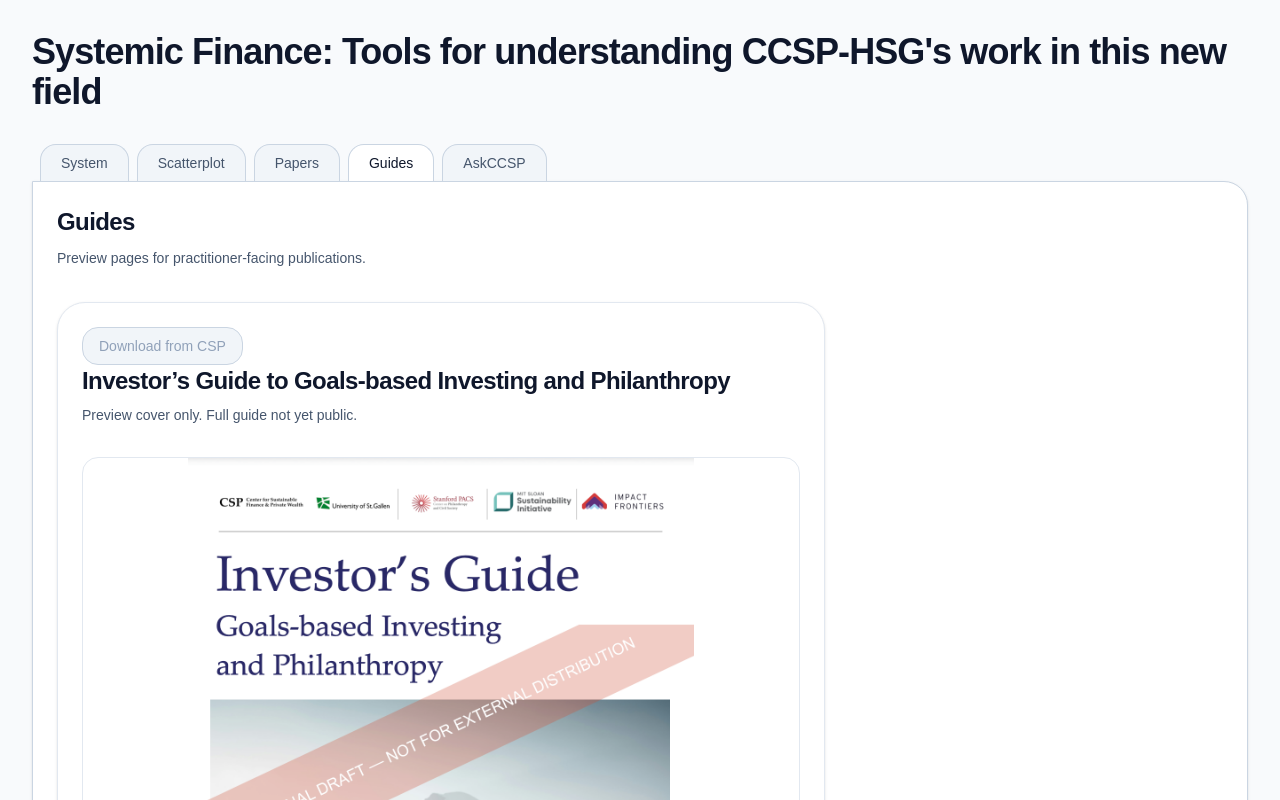
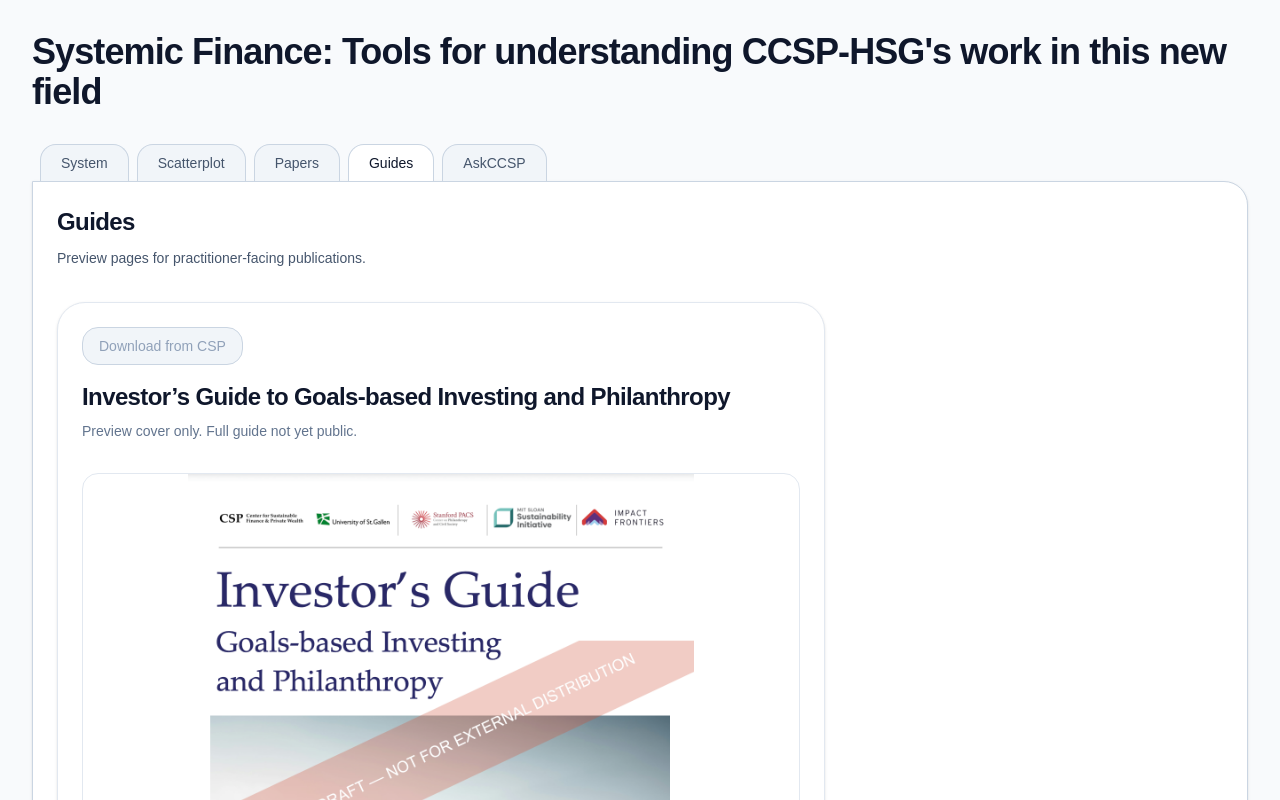
Before and after one commit to jh-tpp/visuals, a Next.js app: page / in a window 1280 px wide. Both pictures are taken after a click on the button "Guides". Shown: the top 800 px of the page. Built offline with nearby package versions, Linux system fonts and the light colour scheme.

Commit message:
Update GuidesPanel.jsx

```diff
--- a/components/GuidesPanel.jsx
+++ b/components/GuidesPanel.jsx
@@ -67,6 +67,7 @@ function GuideCard({ guide }) {
     <section className="grid gap-6 justify-start">
       <div className="w-[768px] max-w-full rounded-[28px] border border-slate-200 bg-white p-6 shadow-sm">
 
+        <div className="flex items-center gap-3">
           <div className="shrink-0">
             <ActionButton
               href={guide.downloadHref}
@@ -75,12 +76,13 @@ function GuideCard({ guide }) {
               {guide.downloadLabel}
             </ActionButton>
           </div>
+        </div>
 
-        <div className="space-y-2">
+        <div className="mt-4 space-y-2">
           <h2 className="text-2xl font-semibold tracking-tight text-slate-900">
             {guide.title}
           </h2>
-          <p className="text-sm text-slate-600">
+          <p className="text-sm font-medium text-slate-500">
             {guide.status}
           </p>
         </div>
```
Lines whose indentation alone changed are shown as unchanged.
